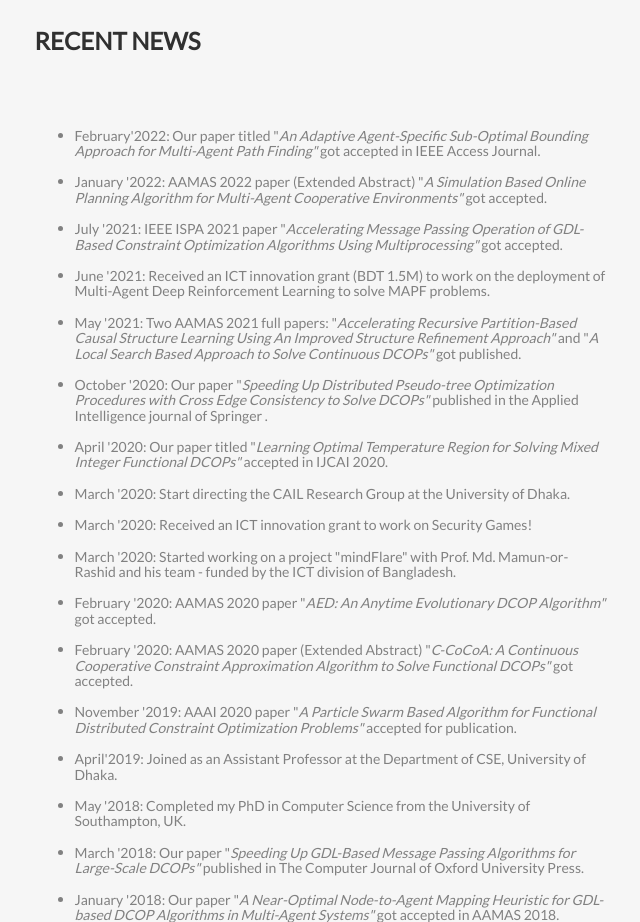
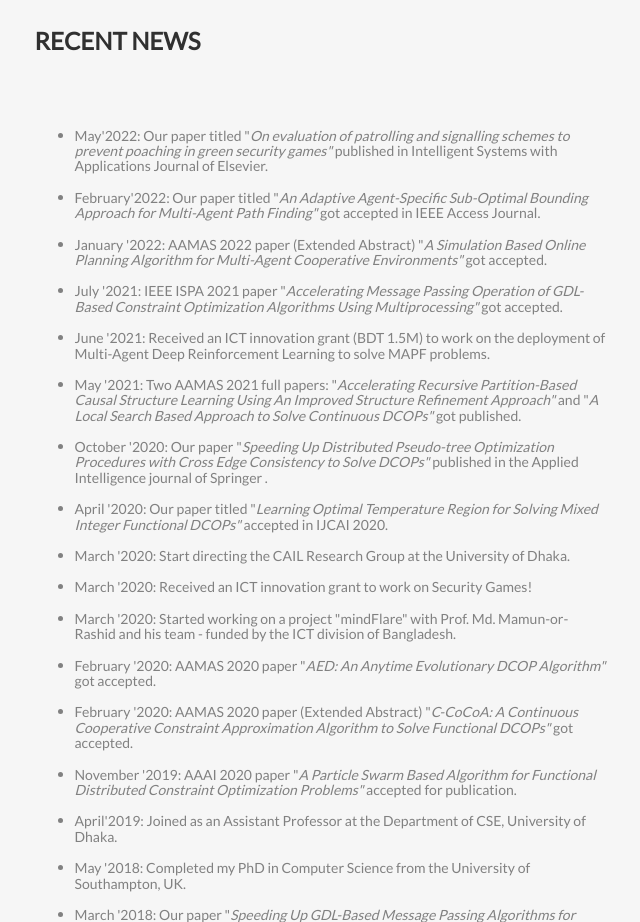
Before and after one commit to mmk1g14/web, a plain HTML site: page index.html in a window 1280 px wide. Shown: the part 1140-2062 px from the top of the page, without its empty margins (318-958 px from the left). Drawn offline with nearby package versions, Linux system fonts and the light colour scheme.

Commit message:
Update index.html

```diff
--- a/index.html
+++ b/index.html
@@ -360,6 +360,7 @@ Profile: <a href="https://scholar.google.com/citations?user=WCMwBe4AAAAJ&hl=en"
       <h2>Recent News</h2><br>
 
 	  <ul>
+	   <li><h5>May&#39;2022: Our paper titled "<i>On evaluation of patrolling and signalling schemes to prevent poaching in green security games"</i> published in Intelligent Systems with Applications Journal of Elsevier.  </h5></li>
 	  <li><h5>February&#39;2022: Our paper titled "<i>An Adaptive Agent-Specific Sub-Optimal Bounding Approach for Multi-Agent Path Finding"</i> got accepted in IEEE Access Journal.  </h5></li>
 	  <li><h5>January &#39;2022: AAMAS 2022 paper (Extended Abstract) "<i>A Simulation Based Online Planning Algorithm for Multi-Agent Cooperative Environments"</i> got accepted.  </h5></li>
 	  <li><h5>July &#39;2021: IEEE ISPA 2021 paper "<i>Accelerating Message Passing Operation of GDL-Based Constraint Optimization Algorithms Using Multiprocessing"</i> got accepted.  </h5></li>
```
